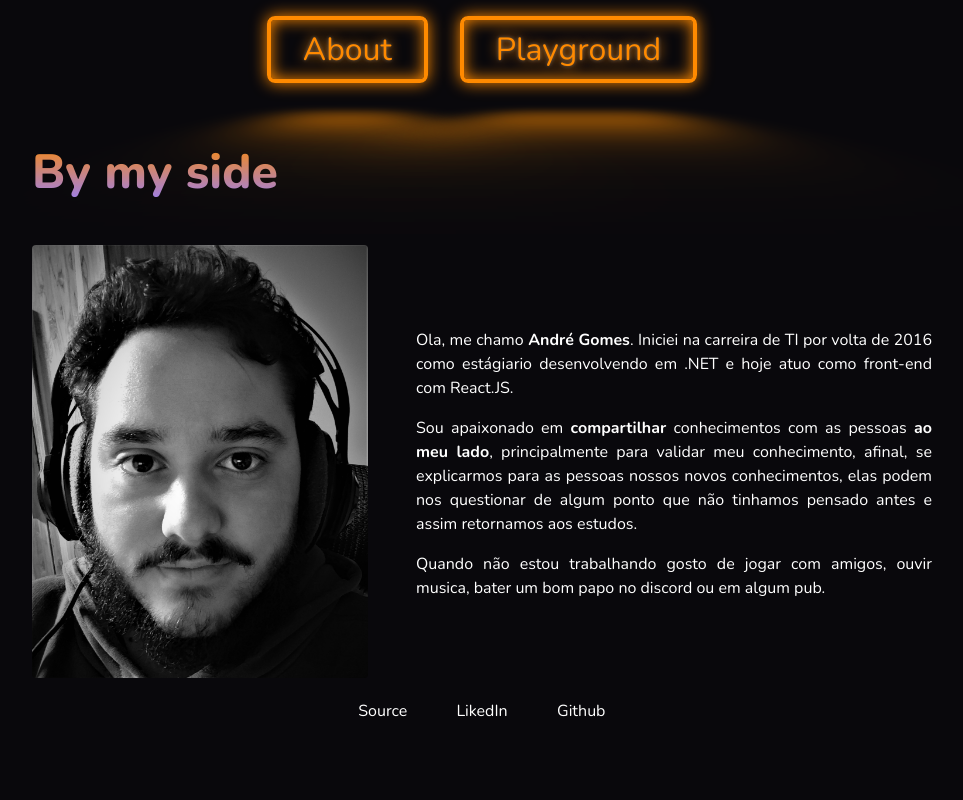
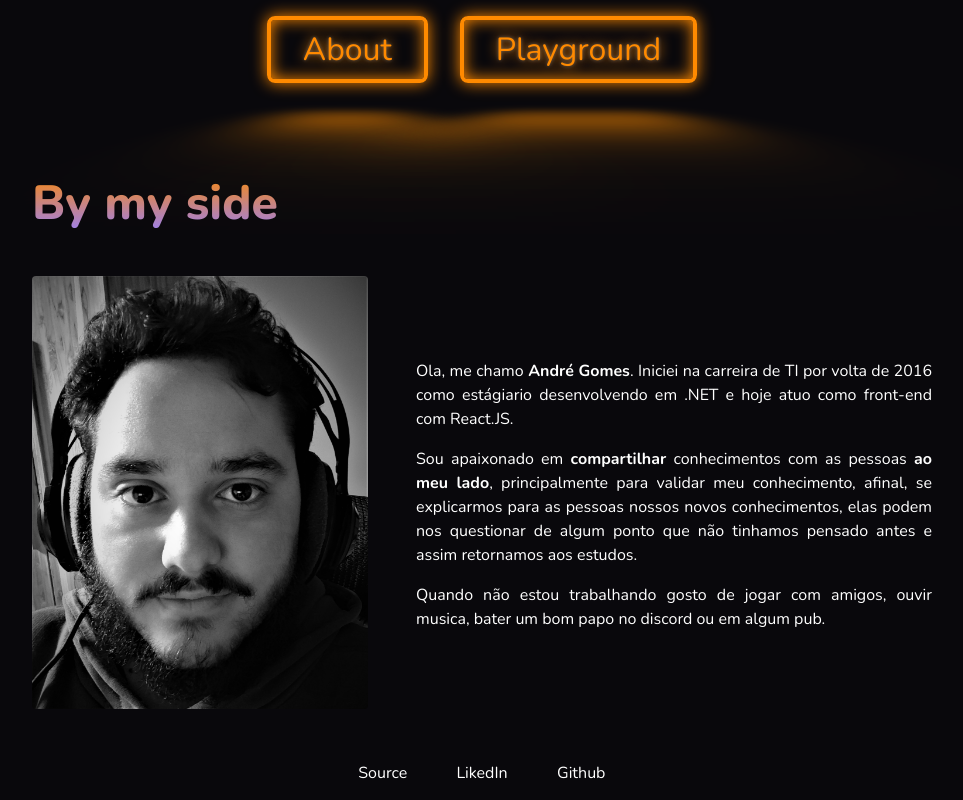
Before and after one commit to afgomesdev/Portfolio, a Next.js app: page / in a window 1280 px wide. Shown: the whole page, without its empty margins (158-1121 px from the left). Built offline with nearby package versions, Linux system fonts and the light colour scheme.

Commit message:
feat: create container

```diff
--- a/pages/index.tsx
+++ b/pages/index.tsx
@@ -2,21 +2,21 @@ import type { NextPage } from "next";
 import AboutMe from "../components/AboutMe";
 import Footer from "../components/Footer";
 import Menu from "../components/Menu";
-import { Container } from "../styles/index";
+import { Container, Content } from "../styles/index";
 import Head from "next/head";
 
 const Home: NextPage = () => {
   return (
-    <>
+    <Container>
       <Head>
         <title>About</title>
       </Head>
-      <Container>
+      <Content>
         <Menu />
         <AboutMe />
         <Footer />
-      </Container>
-    </>
+      </Content>
+    </Container>
   );
 };
 
```
